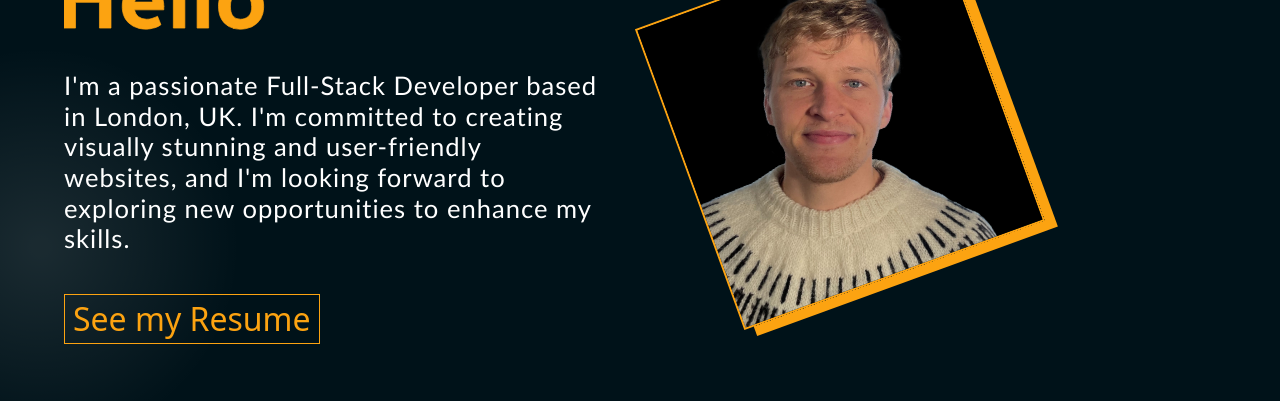
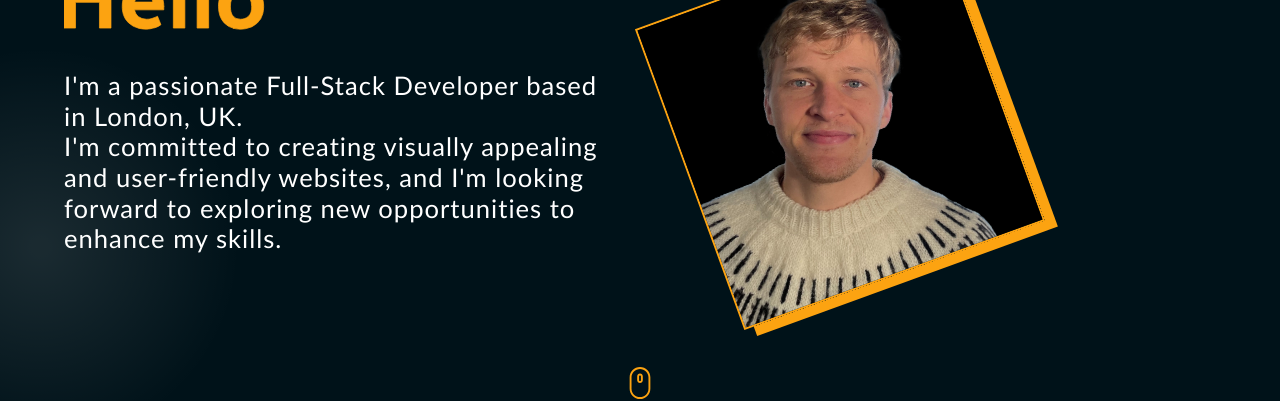
Before and after one commit to Floydbene/personal_webpage, a React (Vite) app: page / in a window 1280 px wide. Shown: the part 153-554 px from the top of the page. Built offline with nearby package versions, Linux system fonts and the light colour scheme.

Commit message:
changed location

```diff
--- a/src/pages/Landing.jsx
+++ b/src/pages/Landing.jsx
@@ -35,16 +35,18 @@ const Landing = () => {
         <div className='hello-left'>
           <SVG />
           <h4 className='info fade-in'>
-            I'm a passionate Full-Stack Developer based in London, UK. I'm committed
-            to creating visually stunning and user-friendly websites, and I'm
+            I'm a passionate Full-Stack Developer based in London, UK.</h4>
+          <h4 className='info fade-in'>
+            I'm committed
+            to creating visually appealing and user-friendly websites, and I'm
             looking forward to exploring new opportunities to enhance my skills.
           </h4>
-          <div
+          {/* <div
             className='resumebut btn fade-in'
             onClick={() => window.open('resume', '_self')}
           >
             See my Resume
-          </div>
+          </div> */}
         </div>
         <div className='landing-img fade-in'>
           <img src={Floyd} alt='' />
```
